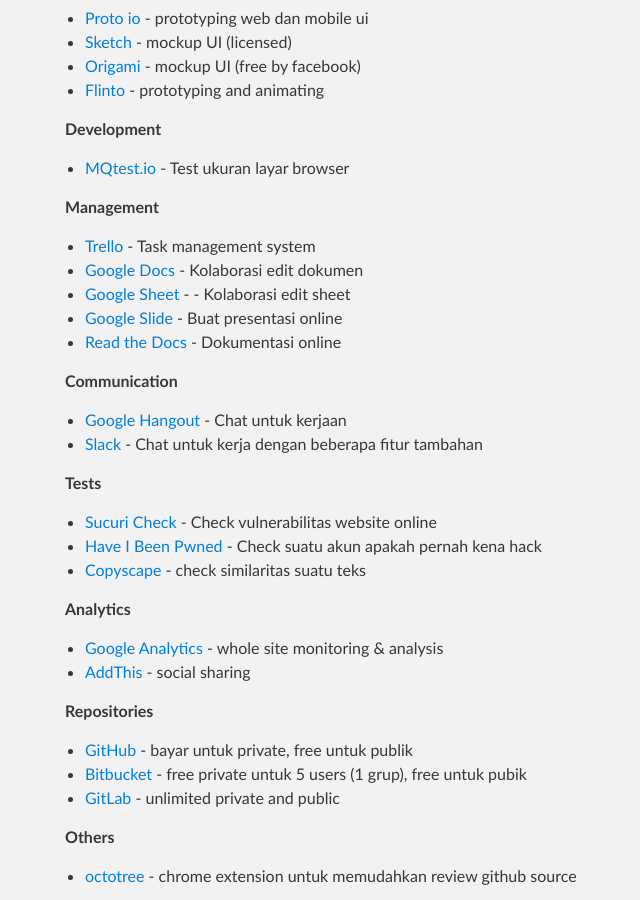
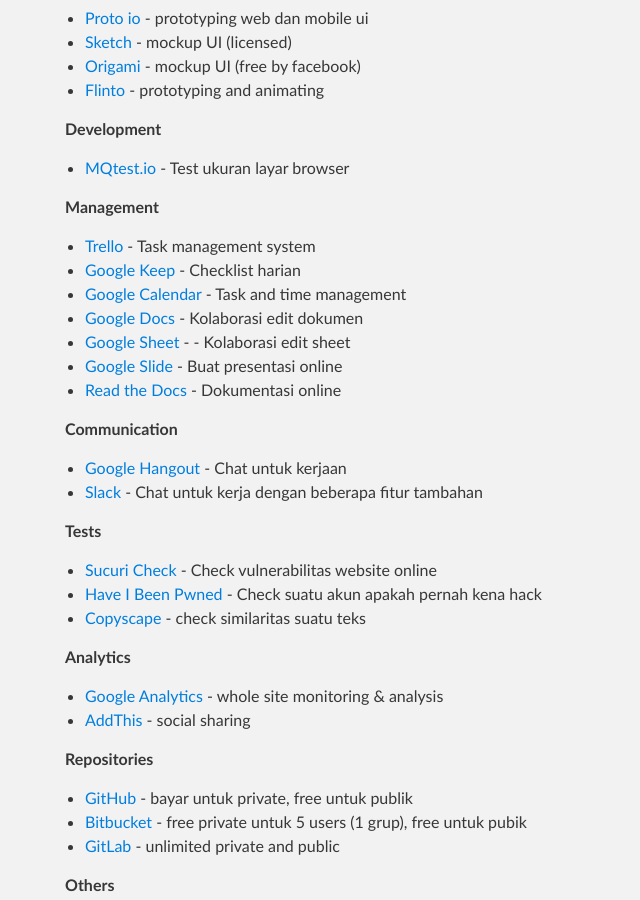
Before and after one commit to muhammaderfan/erf, a Jekyll site: the page built from resources.md, in a window 1280 px wide and 900 px high, scrolled down 1469 px. Shown: the whole window, without its empty margins (255-895 px from the left). Built offline with Jekyll 4.4.1, drawn with Linux system fonts in a browser that asks for light colours; our own code applies the rules of GitHub Pages for plain Markdown files.

Commit message:
update resources

```diff
--- a/resources.md
+++ b/resources.md
@@ -61,6 +61,8 @@
 
 **Management**
 - [Trello](https://trello.com) - Task management system
+- [Google Keep](https://keep.google.com/) - Checklist harian
+- [Google Calendar](https://www.google.com/calendar) - Task and time management
 - [Google Docs](https://www.google.com/intl/en-GB/docs/about/) - Kolaborasi edit dokumen
 - [Google Sheet](https://www.google.com/intl/en-GB/sheets/about/) - - Kolaborasi edit sheet
 - [Google Slide](https://www.google.com/intl/en-GB/slides/about/) - Buat presentasi online
```
